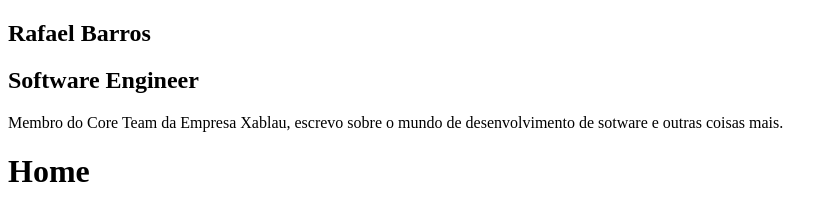
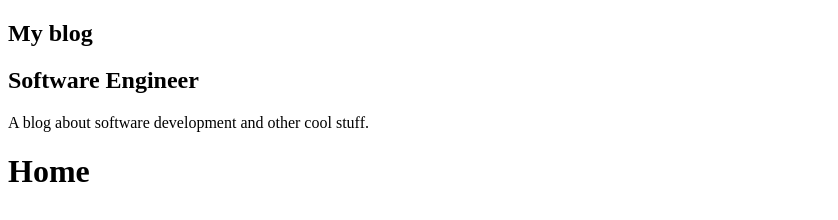
Before and after one commit to rafaellbarros/gatsby-pwa-react-graphql-e-netlify-cms, a Gatsby site in the folder 02-gatsby-e-sua-estrutura/my-blog/: page / in a window 1280 px wide. Shown: the whole page, without its empty margins (0-838 px from the left). Built offline with nearby package versions, Linux system fonts and the light colour scheme; Gatsby itself is replaced by a stand-in of ours.

Commit message:
:construction: Renderizando dados com 'StaticQuery'

```diff
--- a/02-gatsby-e-sua-estrutura/my-blog/gatsby-config.js
+++ b/02-gatsby-e-sua-estrutura/my-blog/gatsby-config.js
@@ -1,7 +1,8 @@
 module.exports = {
   siteMetadata: {
     title: `My blog`,
-    description: `A blog about frontend development and other cool stuff.`,
+    position: `Software Engineer`,
+    description: `A blog about software development and other cool stuff.`,
     author: `@rafaelbarros`,
   },
   plugins: [
--- a/02-gatsby-e-sua-estrutura/my-blog/src/components/Profile/index.js
+++ b/02-gatsby-e-sua-estrutura/my-blog/src/components/Profile/index.js
@@ -1,14 +1,27 @@
+import { graphql, StaticQuery } from 'gatsby'
 import React from 'react'
 
 const Profile = () => (
-    <div className="Profile-wrapper">
-        <h1>Rafael Barros</h1>
-        <h2>Software Engineer</h2>
-        <p>
-            Membro do Core Team da Empresa Xablau, escrevo sobre o mundo de desenvolvimento de sotware e
-            outras coisas mais.
-        </p>
-    </div>
+    <StaticQuery
+        query={graphql`
+            query MySiteMetadata {
+                site {
+                    siteMetadata {
+                        title
+                        position
+                        description
+                    }
+                }
+            }
+        `}
+        render={({ site: {siteMetadata: {title, position, description }}}) =>(
+            <div className="Profile-wrapper">
+                <h1>{title}</h1>
+                <h2>{position}</h2>
+                <p>{description}</p>
+            </div>
+        )}
+    />
 )
 
 export default Profile
```
